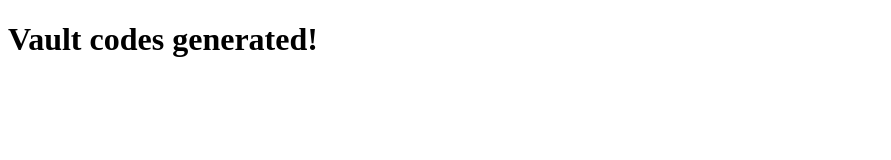
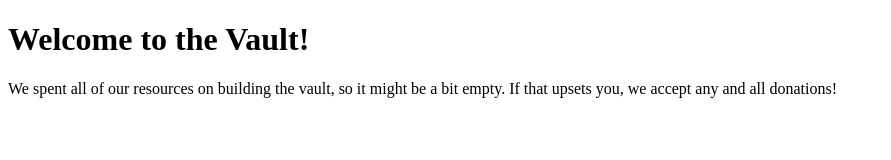
Before and after one commit to Zandypants/FAblock7-Secure-the-Vault, a plain HTML site: page index.html in a window 1280 px wide. Shown: the whole page, without its empty margins (0-891 px from the left). Drawn offline with Linux system fonts and the light colour scheme.

Commit message:
modified welcome text

```diff
--- a/index.html
+++ b/index.html
@@ -1,5 +1,6 @@
 <!DOCTYPE html>
 <html lang="en">
+
 <head>
   <meta charset="UTF-8">
   <meta name="viewport" content="width=device-width, initial-scale=1.0">
@@ -9,6 +10,8 @@
 </head>
 <body>
   <!-- This should appear after the alert message -->
-  <h1>Vault codes generated!</h1>
+  <h1>Welcome to the Vault!</h1>
+  <p>We spent all of our resources on building the vault, so it might be a bit empty. If that upsets you, we accept any and all donations!</p>
 </body>
+
 </html>
```
